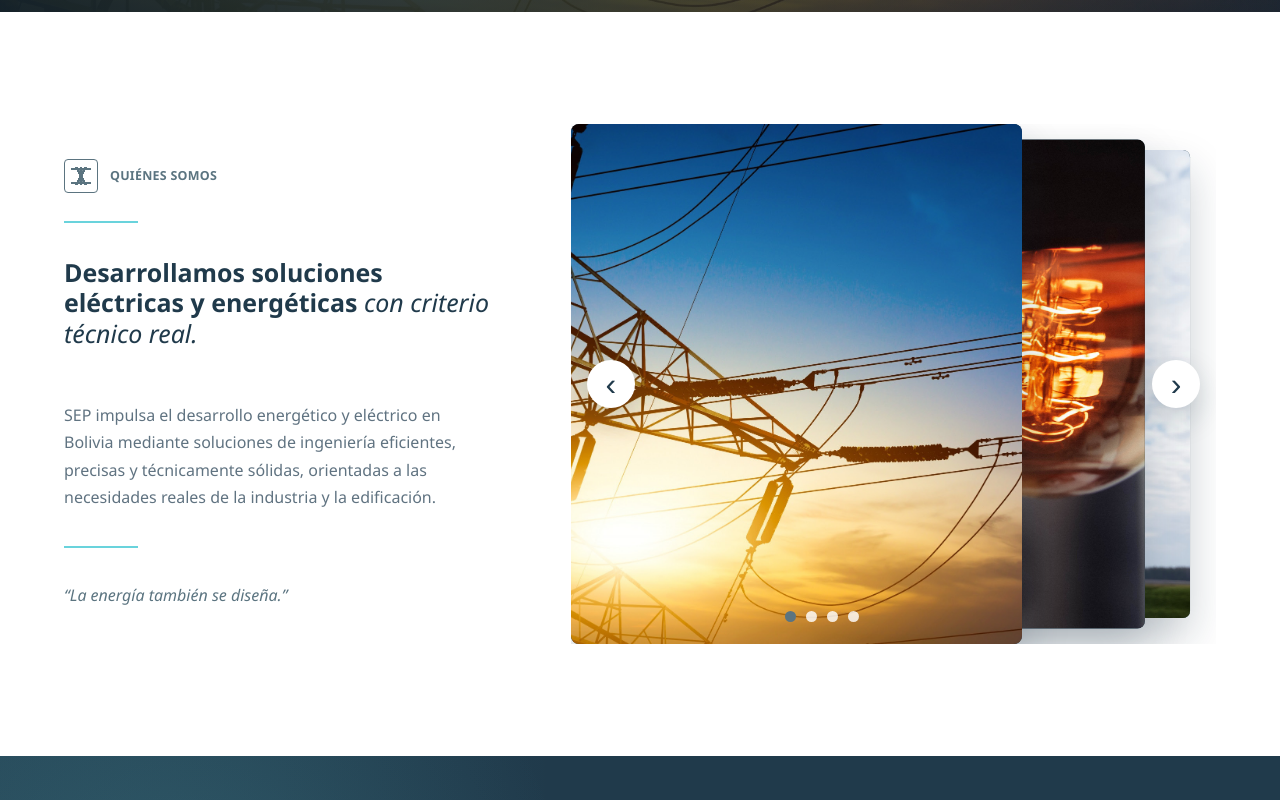
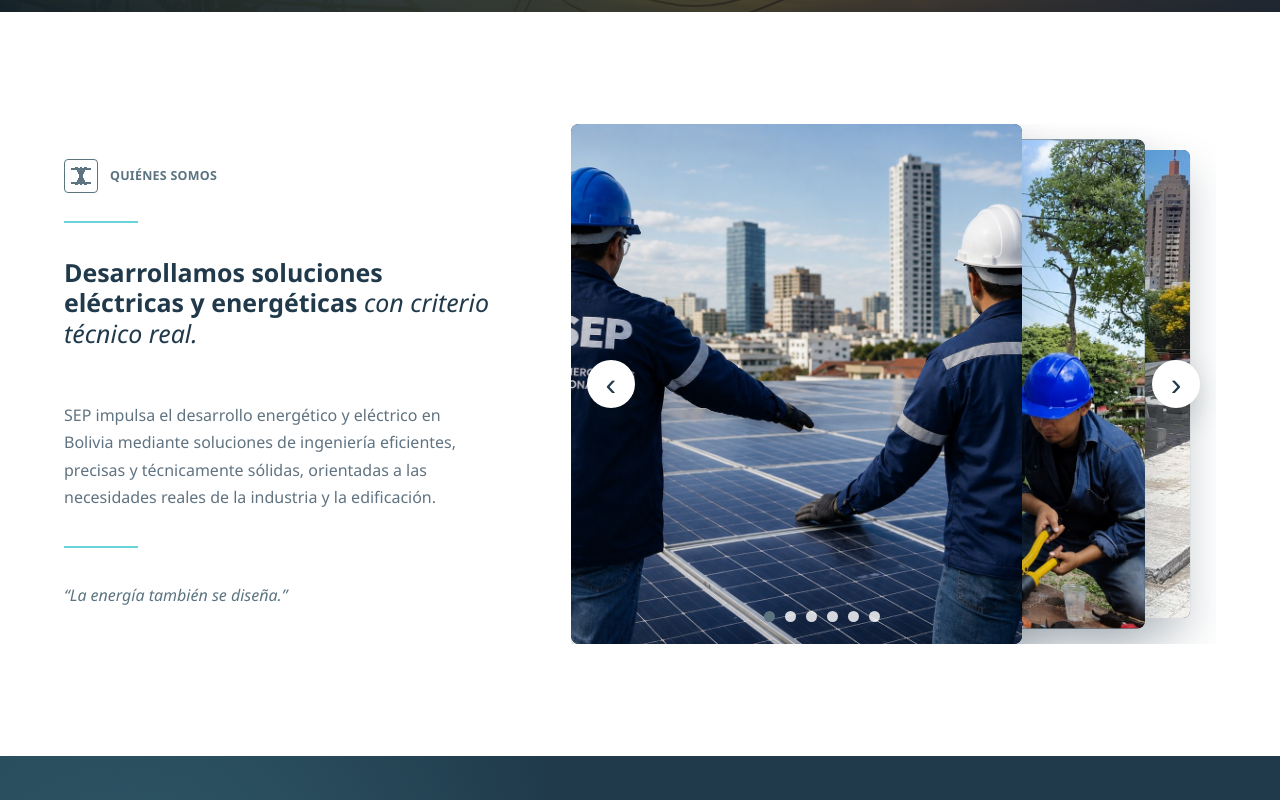
Before and after one commit to jhonanteloanez/landingpageSEP, a plain HTML site: page index.html in a window 1280 px wide. Shown: the part 740-1540 px from the top of the page. Drawn offline with Linux system fonts and the light colour scheme; a web font is replaced by a local one.

Commit message:
Add SEP gallery images and contact links

```diff
--- a/index.html
+++ b/index.html
@@ -8,7 +8,7 @@
       content="SEP Servicios Energéticos Profesionales: ingeniería eléctrica, proyectos energéticos, consultoría técnica y mantenimiento especializado."
     />
     <title>SEP | Servicios Energéticos Profesionales</title>
-    <link rel="stylesheet" href="styles.css?v=83" />
+    <link rel="stylesheet" href="styles.css?v=88" />
   </head>
   <body>
     <header class="site-header" aria-label="Navegación principal">
@@ -66,16 +66,22 @@
           <div class="intro-carousel" aria-label="Galer&iacute;a de proyectos SEP">
             <div class="carousel-track">
               <figure class="carousel-slide is-active">
-                <img src="assets/pdf-page3-img1.jpg" alt="Infraestructura el&eacute;ctrica de alta tensi&oacute;n" />
+                <img src="assets/gallery-supervision-tecnica.jpeg" alt="Equipo t&eacute;cnico SEP supervisando paneles solares" />
               </figure>
               <figure class="carousel-slide">
-                <img src="assets/pdf-page8-img1.jpg" alt="Soluciones energ&eacute;ticas aplicadas a infraestructura" />
+                <img src="assets/gallery-montaje-campo.jpeg" alt="T&eacute;cnicos trabajando en infraestructura el&eacute;ctrica de campo" />
               </figure>
               <figure class="carousel-slide">
-                <img src="assets/pdf-page10-img1.jpg" alt="Equipo t&eacute;cnico en entorno energ&eacute;tico" />
+                <img src="assets/gallery-sistemas-solares.jpeg" alt="Sistema solar fotovoltaico instalado en techo" />
               </figure>
               <figure class="carousel-slide">
-                <img src="assets/pdf-page1-img1.png" alt="Trabajo t&eacute;cnico y documentaci&oacute;n de proyectos" />
+                <img src="assets/gallery-puesta-marcha.jpeg" alt="Tablero el&eacute;ctrico armado para puesta en marcha" />
+              </figure>
+              <figure class="carousel-slide">
+                <img src="assets/gallery-planos-detalle-tecnico.jpeg" alt="Canalizaciones y detalle t&eacute;cnico de instalaci&oacute;n el&eacute;ctrica" />
+              </figure>
+              <figure class="carousel-slide">
+                <img src="assets/gallery-continuidad-operativa.jpeg" alt="Infraestructura el&eacute;ctrica exterior para continuidad operativa" />
               </figure>
             </div>
             <button class="carousel-button carousel-prev" type="button" aria-label="Imagen anterior" data-carousel-direction="prev">‹</button>
@@ -85,6 +91,8 @@
               <button class="carousel-dot" type="button" aria-label="Ver imagen 2" data-carousel-index="1"></button>
               <button class="carousel-dot" type="button" aria-label="Ver imagen 3" data-carousel-index="2"></button>
               <button class="carousel-dot" type="button" aria-label="Ver imagen 4" data-carousel-index="3"></button>
+              <button class="carousel-dot" type="button" aria-label="Ver imagen 5" data-carousel-index="4"></button>
+              <button class="carousel-dot" type="button" aria-label="Ver imagen 6" data-carousel-index="5"></button>
             </div>
           </div>
         </div>
@@ -290,16 +298,16 @@
             </p>
           </div>
           <div class="contact-list" aria-label="Datos de contacto">
-            <a class="contact-card contact-whatsapp" href="https://wa.me/595981000000" target="_blank" rel="noreferrer">
+            <a class="contact-card contact-whatsapp" href="https://wa.me/59177005519" target="_blank" rel="noreferrer">
               <img class="contact-icon" src="assets/contact-whatsapp.png" alt="" aria-hidden="true" />
               <span>WhatsApp</span>
-              <strong>+595 981 000 000</strong>
+              <strong>+591 77005519</strong>
               <span class="contact-arrow" aria-hidden="true">→</span>
             </a>
-            <a class="contact-card contact-mail" href="mailto:contacto@sep.com.py">
+            <a class="contact-card contact-mail" href="mailto:info@sep.com.bo">
               <img class="contact-icon" src="assets/contact-mail.png" alt="" aria-hidden="true" />
               <span>Correo</span>
-              <strong>contacto@sep.com.py</strong>
+              <strong>info@sep.com.bo</strong>
               <span class="contact-arrow" aria-hidden="true">→</span>
             </a>
           </div>
@@ -382,8 +390,16 @@
         engineering: {
           title: "Ingeniería eléctrica y electromecánica",
           items: [
-            "Ingeniería conceptual",
-            "Planos y detalle técnico",
+            {
+              label: "Ingeniería conceptual",
+              image: "assets/gallery-ingenieria-conceptual.jpg",
+              position: "center center",
+            },
+            {
+              label: "Planos y detalle técnico",
+              image: "assets/gallery-planos-detalle-tecnico.jpeg",
+              position: "center center",
+            },
             {
               label: "Baja y media tensión",
               image: "assets/gallery-baja-media-tension.jpeg",
@@ -401,21 +417,30 @@
               label: "Supervisión técnica",
               image: "assets/gallery-supervision-tecnica.jpeg",
             },
-            "Puesta en marcha",
+            {
+              label: "Puesta en marcha",
+              image: "assets/gallery-puesta-marcha.jpeg",
+              position: "center center",
+            },
           ],
         },
         solar: {
           title: "Energía solar fotovoltaica",
           items: [
             {
-              label: "Instalación solar fotovoltaica",
-              image: "assets/solar-fotovoltaica-01.jpeg",
+              label: "Sistemas solares",
+              image: "assets/gallery-sistemas-solares.jpeg",
+              position: "center center",
             },
             {
               label: "Autoconsumo",
               image: "assets/gallery-autoconsumo.jpeg",
             },
-            "Electromovilidad",
+            {
+              label: "Electromovilidad",
+              image: "assets/gallery-electromovilidad.jpg",
+              position: "center center",
+            },
           ],
         },
         consulting: {
@@ -425,8 +450,16 @@
               label: "Diagnósticos eléctricos",
               image: "assets/gallery-diagnosticos-electricos.jpeg",
             },
-            "Peritajes técnicos",
-            "Estudios PGSST",
+            {
+              label: "Peritajes técnicos",
+              image: "assets/gallery-peritajes-tecnicos.jpeg",
+              position: "center center",
+            },
+            {
+              label: "Estudios PGSST",
+              image: "assets/gallery-estudios-pgsst.jpg",
+              position: "center center",
+            },
           ],
         },
         maintenance: {
@@ -436,8 +469,16 @@
               label: "Mantenimiento preventivo",
               image: "assets/gallery-mantenimiento-preventivo.jpeg",
             },
-            "Soporte correctivo",
-            "Continuidad operativa",
+            {
+              label: "Soporte correctivo",
+              image: "assets/gallery-soporte-correctivo.jpeg",
+              position: "center center",
+            },
+            {
+              label: "Continuidad operativa",
+              image: "assets/gallery-continuidad-operativa.jpeg",
+              position: "center center",
+            },
           ],
         },
       };
@@ -467,7 +508,8 @@
           serviceGallery.innerHTML = data.items
             .map((item) => {
               if (typeof item === "object" && item.image) {
-                return `<figure class="gallery-slot gallery-slot-image"><img src="${item.image}" alt="${item.label}"><figcaption>${item.label}</figcaption></figure>`;
+                const position = item.position ? ` style="object-position: ${item.position};"` : "";
+                return `<figure class="gallery-slot gallery-slot-image"><img src="${item.image}" alt="${item.label}"${position}><figcaption>${item.label}</figcaption></figure>`;
               }
 
               return `<div class="gallery-slot">${item}<br><span>Espacio para foto</span></div>`;
--- a/styles.css
+++ b/styles.css
@@ -69,7 +69,7 @@ a {
   align-items: center;
   justify-content: space-between;
   gap: 24px;
-  padding: 8px clamp(18px, 4vw, 56px);
+  padding: 8px clamp(18px, 5vw, 74px);
   color: var(--paper);
   background: rgba(18, 42, 58, 0.78);
   border-bottom: 1px solid rgba(255, 255, 255, 0.15);
```
Also changed, not shown: assets/gallery-continuidad-operativa.jpeg (added), assets/gallery-electromovilidad.jpg (added), assets/gallery-estudios-pgsst.jpg (added), assets/gallery-ingenieria-conceptual.jpg (added), assets/gallery-peritajes-tecnicos.jpeg (added), assets/gallery-planos-detalle-tecnico.jpeg (added), assets/gallery-puesta-marcha.jpeg (added), assets/gallery-sistemas-solares.jpeg (added), assets/gallery-soporte-correctivo.jpeg (added).
